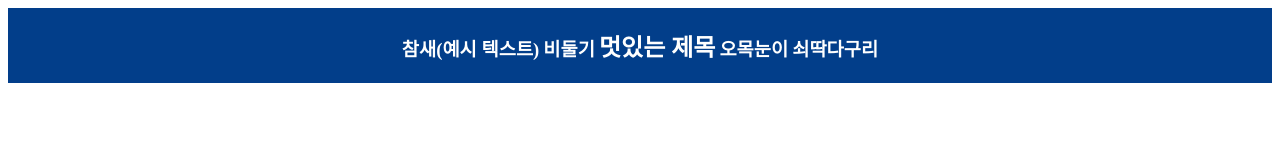
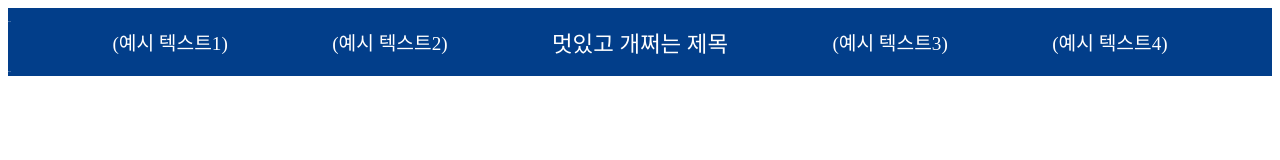
Before and after one commit to Async-X/FS-Profile, a plain HTML site: page index.html in a window 1280 px wide. Drawn offline with Linux system fonts and the light colour scheme; a web font is replaced by a local one.

Commit message:
20240523 수정
포트폴리오

```diff
--- a/index.html
+++ b/index.html
@@ -9,13 +9,15 @@
 </head>
 <body>
     <header class = "wi">
+        <span style = "font-size: 1px">& # 10;</span>
         <div class = "wit">
-            <h3>참새(예시 텍스트)</h3>
-            <h3>비둘기</h3>
-            <h2 style="font-family: 'Freesentation-9Black'">멋있는 제목</h2>
-            <h3>오목눈이</h3>
-            <h3>쇠딱다구리</h3>
+            <div class = "header_sev">(예시 텍스트1)</div>
+            <div class = "header_sev">(예시 텍스트2)</div>
+            <div class = "header_ttl">멋있고 개쩌는 제목</div>
+            <div class = "header_sev">(예시 텍스트3)</div>
+            <div class = "header_sev">(예시 텍스트4)</div>
         </div>
+        <span style = "font-size: 1px">& # 10;</span>
     </header>
 
 
--- a/styles.css
+++ b/styles.css
@@ -17,19 +17,35 @@ header {
     color: #FFFFFF;
     font-family: 'Freesentation-5Medium';
     width: 'device-width';
-    display: flex;
-    justify-content: center;
-    flex-wrap : wrap;
-    justify-content : space-around;
-    align-content: center;
 }
 
 .wit {
-    width: '80%';
-    white-space : nowrap;
+    width: '60%';
+    display: flex;
+    justify-content: center;
+    flex-direction: row;
+    flex-wrap : wrap;
+    justify-content : space-evenly;
+    align-content: space-around;
+    align-items: center;
 }
 
+.header_ttl {
+    font-size: 1.4em;
+    font-family: 'Freesentation-9Black';
+}
+
+.header_sev {
+    font-size: 1.2em;
+}
+
+
+
+/*
 h1, h2, h3{
+
     margin: 0px, 20px, 0px, 20px;
+
     display: inline-block;
 }
+*/
```
